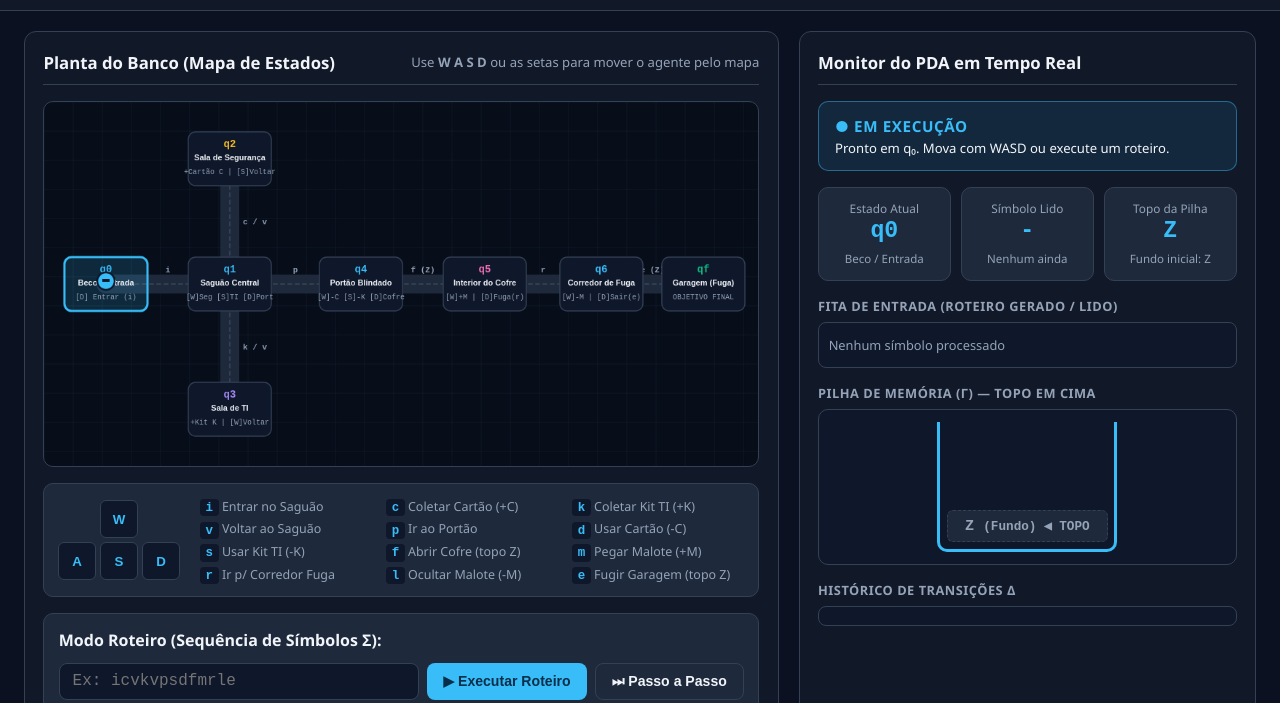
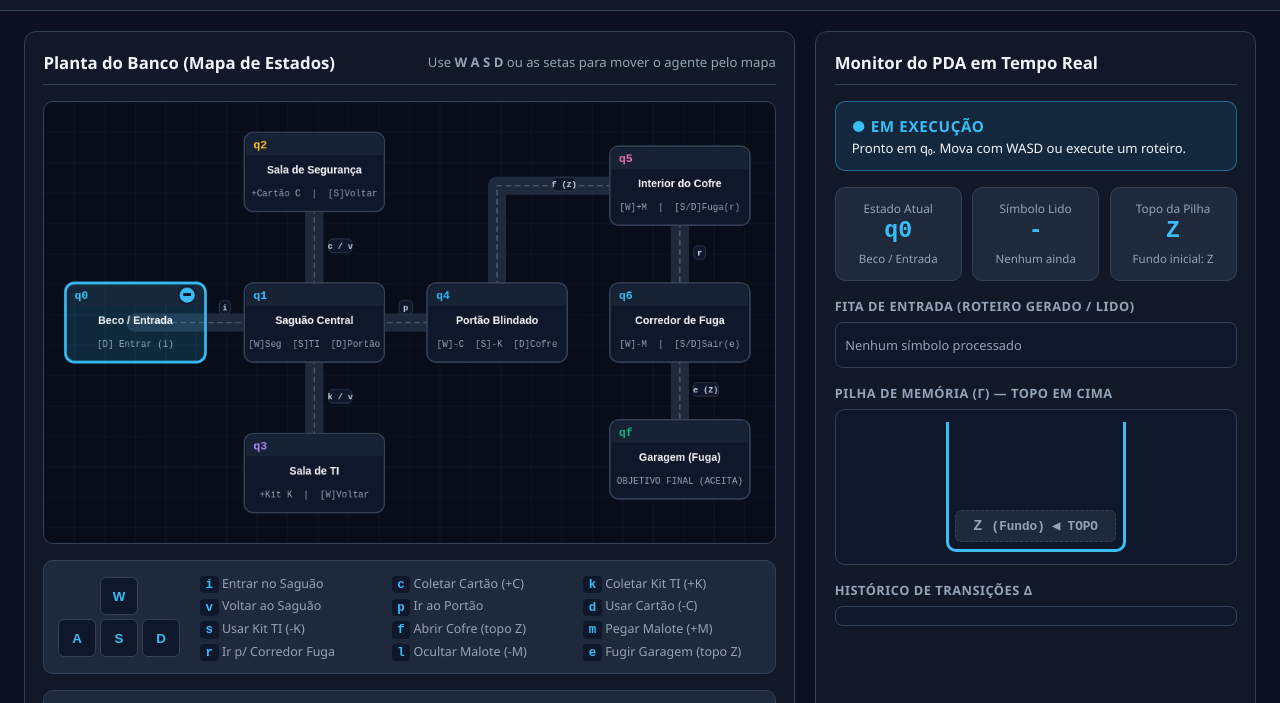
Before and after one commit to everton2803/LFA-JogoPDA, a plain HTML site: page index.html in a window 1280 px wide. Shown: the part 62-765 px from the top of the page. Drawn offline with Linux system fonts and the light colour scheme.

Commit message:
Add files via upload

```diff
--- a/index.html
+++ b/index.html
@@ -27,7 +27,7 @@
       </div>
 
       <div class="canvas-wrapper">
-        <canvas id="gameCanvas" width="980" height="500"></canvas>
+        <canvas id="gameCanvas" width="960" height="580"></canvas>
         <div id="toast-feedback" class="toast hidden"></div>
       </div>
 
@@ -187,56 +187,44 @@
           <polygon points="22,235 48,223 48,247" fill="#38bdf8" />
 
           <!-- Transições (arestas) -->
-          <!-- q0 -> q1 -->
           <line x1="92" y1="235" x2="215" y2="235" stroke="#38bdf8" stroke-width="2" marker-end="url(#arrow)" />
           <text x="153" y="225" fill="#e2e8f0" font-size="12" text-anchor="middle">i, Z ; Z</text>
 
-          <!-- q1 -> q2 (curva esquerda) -->
           <path d="M 230 212 Q 195 150 230 92" fill="none" stroke="#38bdf8" stroke-width="2" marker-end="url(#arrow)" />
           <text x="165" y="145" fill="#fbbf24" font-size="11" text-anchor="middle">c, Z ; CZ</text>
           <text x="165" y="160" fill="#fbbf24" font-size="11" text-anchor="middle">c, K ; CK</text>
 
-          <!-- q2 -> q1 (curva direita) -->
           <path d="M 260 92 Q 295 150 260 212" fill="none" stroke="#38bdf8" stroke-width="2" marker-end="url(#arrow)" />
           <text x="315" y="152" fill="#94a3b8" font-size="11" text-anchor="middle">v, C ; C</text>
 
-          <!-- q1 -> q3 (curva esquerda) -->
           <path d="M 230 258 Q 195 320 230 378" fill="none" stroke="#38bdf8" stroke-width="2" marker-end="url(#arrow)" />
           <text x="165" y="315" fill="#a78bfa" font-size="11" text-anchor="middle">k, Z ; KZ</text>
           <text x="165" y="330" fill="#a78bfa" font-size="11" text-anchor="middle">k, C ; KC</text>
 
-          <!-- q3 -> q1 (curva direita) -->
           <path d="M 260 378 Q 295 320 260 258" fill="none" stroke="#38bdf8" stroke-width="2" marker-end="url(#arrow)" />
           <text x="315" y="322" fill="#94a3b8" font-size="11" text-anchor="middle">v, K ; K</text>
 
-          <!-- q1 -> q4 -->
           <line x1="272" y1="235" x2="435" y2="235" stroke="#38bdf8" stroke-width="2" marker-end="url(#arrow)" />
           <text x="355" y="218" fill="#e2e8f0" font-size="11" text-anchor="middle">p, C ; C</text>
           <text x="355" y="252" fill="#e2e8f0" font-size="11" text-anchor="middle">p, K ; K</text>
 
-          <!-- Loop em q4 -->
           <path d="M 448 212 C 430 155, 495 155, 477 212" fill="none" stroke="#38bdf8" stroke-width="2" marker-end="url(#arrow)" />
           <text x="462" y="146" fill="#34d399" font-size="11" text-anchor="middle">d, C ; λ</text>
           <text x="462" y="161" fill="#34d399" font-size="11" text-anchor="middle">s, K ; λ</text>
 
-          <!-- q4 -> q5 -->
           <line x1="489" y1="235" x2="625" y2="235" stroke="#38bdf8" stroke-width="2" marker-end="url(#arrow)" />
           <text x="557" y="225" fill="#e2e8f0" font-size="12" text-anchor="middle">f, Z ; Z</text>
 
-          <!-- Loop em q5 -->
           <path d="M 638 212 C 620 155, 685 155, 667 212" fill="none" stroke="#38bdf8" stroke-width="2" marker-end="url(#arrow)" />
           <text x="652" y="146" fill="#f472b6" font-size="11" text-anchor="middle">m, Z ; MZ</text>
           <text x="652" y="161" fill="#f472b6" font-size="11" text-anchor="middle">m, M ; MM</text>
 
-          <!-- q5 -> q6 -->
           <line x1="679" y1="235" x2="815" y2="235" stroke="#38bdf8" stroke-width="2" marker-end="url(#arrow)" />
           <text x="747" y="225" fill="#e2e8f0" font-size="12" text-anchor="middle">r, M ; M</text>
 
-          <!-- Loop em q6 -->
           <path d="M 828 212 C 810 155, 875 155, 857 212" fill="none" stroke="#38bdf8" stroke-width="2" marker-end="url(#arrow)" />
           <text x="842" y="156" fill="#34d399" font-size="11" text-anchor="middle">l, M ; λ</text>
 
-          <!-- q6 -> qf -->
           <line x1="869" y1="235" x2="1002" y2="235" stroke="#38bdf8" stroke-width="2" marker-end="url(#arrow)" />
           <text x="935" y="225" fill="#e2e8f0" font-size="12" text-anchor="middle">e, Z ; Z</text>
 
--- a/script.js
+++ b/script.js
@@ -3,15 +3,16 @@
  * Fiel ao arquivo assalto_banco_nao_linear_pda.jff (8 estados: q0..q6, qf)
  */
 
+// Layout em 4 colunas x 3 linhas (960x580) — salas grandes (184x104) e zero sobreposição
 const STATES_META = {
-  q0: { name: "Beco / Entrada", x: 85, y: 250, color: "#38bdf8" },
-  q1: { name: "Saguão Central", x: 255, y: 250, color: "#38bdf8" },
-  q2: { name: "Sala de Segurança", x: 255, y: 78, color: "#fbbf24" },
-  q3: { name: "Sala de TI", x: 255, y: 422, color: "#a78bfa" },
-  q4: { name: "Portão Blindado", x: 435, y: 250, color: "#38bdf8" },
-  q5: { name: "Interior do Cofre", x: 605, y: 250, color: "#f472b6" },
-  q6: { name: "Corredor de Fuga", x: 765, y: 250, color: "#38bdf8" },
-  qf: { name: "Garagem (Fuga)", x: 905, y: 250, color: "#10b981" }
+  q0: { name: "Beco / Entrada",    x: 120, y: 290, color: "#38bdf8" },
+  q2: { name: "Sala de Segurança", x: 355, y: 92,  color: "#fbbf24" },
+  q1: { name: "Saguão Central",    x: 355, y: 290, color: "#38bdf8" },
+  q3: { name: "Sala de TI",        x: 355, y: 488, color: "#a78bfa" },
+  q4: { name: "Portão Blindado",   x: 595, y: 290, color: "#38bdf8" },
+  q5: { name: "Interior do Cofre", x: 835, y: 110, color: "#f472b6" },
+  q6: { name: "Corredor de Fuga",  x: 835, y: 290, color: "#38bdf8" },
+  qf: { name: "Garagem (Fuga)",    x: 835, y: 470, color: "#10b981" }
 };
 
 const SYMBOL_DESC = {
@@ -53,10 +54,10 @@ const TRANSITIONS = [
 // Estado global da simulação
 let pda = {
   state: "q0",
-  stack: ["Z"], // índice length-1 é o TOPO
+  stack: ["Z"],
   tape: [],
   cursor: -1,
-  status: "running", // "running" | "accepted" | "rejected"
+  status: "running",
   statusMessage: "Aguardando entrada em q₀ (Beco / Entrada).",
   logs: [],
   agentPos: { x: STATES_META.q0.x, y: STATES_META.q0.y },
@@ -142,7 +143,6 @@ function stepSymbol(symbol, fromScript = false) {
     return false;
   }
 
-  // Aplica pop e push (rule.push[0] fica no topo)
   pda.stack.pop();
   for (let i = rule.push.length - 1; i >= 0; i--) {
     pda.stack.push(rule.push[i]);
@@ -314,13 +314,13 @@ function handleDirection(dir) {
     else if (dir === "D") symbolToEmit = "f";
     else showToast("No Portão (q₄): W (usar Cartão), S (usar Kit) ou D (abrir Cofre).");
   } else if (st === "q5") {
-    if (dir === "W" || dir === "S") symbolToEmit = "m";
-    else if (dir === "D") symbolToEmit = "r";
-    else showToast("No Cofre (q₅): W/S (pegar malote) ou D (Corredor de Fuga).");
+    if (dir === "A" || dir === "W") symbolToEmit = "m";
+    else if (dir === "S" || dir === "D") symbolToEmit = "r";
+    else showToast("No Cofre (q₅): W (pegar malote) ou S/D (Corredor de Fuga).");
   } else if (st === "q6") {
-    if (dir === "W" || dir === "S") symbolToEmit = "l";
-    else if (dir === "D") symbolToEmit = "e";
-    else showToast("No Corredor (q₆): W/S (ocultar malote) ou D (escapar na Garagem).");
+    if (dir === "A" || dir === "W") symbolToEmit = "l";
+    else if (dir === "S" || dir === "D") symbolToEmit = "e";
+    else showToast("No Corredor (q₆): W (ocultar malote) ou S/D (escapar na Garagem).");
   }
 
   if (symbolToEmit) {
@@ -386,89 +386,111 @@ function updateUI(lastSymbol = null) {
     .join("");
 }
 
-// Renderização do Mapa no Canvas (980x500 — salas bem espaçadas, zero sobreposição)
-function drawCorridor(x1, y1, x2, y2, label) {
+// Renderização do Mapa no Canvas (960x580 — salas grandes 184x104, zero sobreposição)
+function drawCorridor(points, label, labelOffset = { x: 0, y: -14 }) {
   ctx.save();
   ctx.strokeStyle = "#1e293b";
-  ctx.lineWidth = 26;
+  ctx.lineWidth = 24;
   ctx.lineCap = "round";
+  ctx.lineJoin = "round";
   ctx.beginPath();
-  ctx.moveTo(x1, y1);
-  ctx.lineTo(x2, y2);
+  ctx.moveTo(points[0].x, points[0].y);
+  for (let i = 1; i < points.length; i++) {
+    ctx.lineTo(points[i].x, points[i].y);
+  }
   ctx.stroke();
 
-  ctx.strokeStyle = "#334155";
+  ctx.strokeStyle = "#475569";
   ctx.lineWidth = 2;
-  ctx.setLineDash([5, 5]);
+  ctx.setLineDash([6, 6]);
   ctx.beginPath();
-  ctx.moveTo(x1, y1);
-  ctx.lineTo(x2, y2);
+  ctx.moveTo(points[0].x, points[0].y);
+  for (let i = 1; i < points.length; i++) {
+    ctx.lineTo(points[i].x, points[i].y);
+  }
   ctx.stroke();
 
   if (label) {
     ctx.setLineDash([]);
-    ctx.fillStyle = "#94a3b8";
+    const midIdx = Math.floor((points.length - 1) / 2);
+    const mx = (points[midIdx].x + points[midIdx + 1].x) / 2 + labelOffset.x;
+    const my = (points[midIdx].y + points[midIdx + 1].y) / 2 + labelOffset.y;
+
+    ctx.fillStyle = "#0f172a";
+    ctx.strokeStyle = "#334155";
+    ctx.lineWidth = 1;
+    const textW = ctx.measureText(label).width + 12;
+    ctx.beginPath();
+    ctx.roundRect(mx - textW / 2, my - 11, textW, 18, 5);
+    ctx.fill();
+    ctx.stroke();
+
+    ctx.fillStyle = "#cbd5e1";
     ctx.font = "bold 11px monospace";
     ctx.textAlign = "center";
-    if (x1 === x2) {
-      // Corredor vertical: coloca rótulo ao lado direito
-      ctx.textAlign = "left";
-      ctx.fillText(label, x1 + 18, (y1 + y2) / 2 + 4);
-    } else {
-      ctx.fillText(label, (x1 + x2) / 2, (y1 + y2) / 2 - 16);
-    }
+    ctx.fillText(label, mx, my + 2);
   }
   ctx.restore();
 }
 
 function drawRoom(key, meta) {
   const isCurrent = pda.state === key;
-  const w = 114;
-  const h = 74;
+  const w = 184;
+  const h = 104;
   const rx = meta.x - w / 2;
   const ry = meta.y - h / 2;
 
   ctx.save();
   ctx.fillStyle = isCurrent ? "rgba(56, 189, 248, 0.16)" : "#0f172a";
   ctx.strokeStyle = isCurrent ? meta.color : "#334155";
-  ctx.lineWidth = isCurrent ? 3 : 1.5;
+  ctx.lineWidth = isCurrent ? 3.5 : 2;
 
   ctx.beginPath();
-  ctx.roundRect(rx, ry, w, h, 10);
+  ctx.roundRect(rx, ry, w, h, 12);
   ctx.fill();
   ctx.stroke();
 
-  // Badge do estado
+  // Cabeçalho interno da sala
+  ctx.fillStyle = "rgba(30, 41, 59, 0.65)";
+  ctx.beginPath();
+  ctx.roundRect(rx + 2, ry + 2, w - 4, 28, [10, 10, 0, 0]);
+  ctx.fill();
+
+  // Badge do estado (canto superior esquerdo da sala)
   ctx.fillStyle = meta.color;
-  ctx.font = "bold 14px monospace";
+  ctx.font = "bold 15px monospace";
+  ctx.textAlign = "left";
+  ctx.fillText(key, rx + 12, ry + 21);
+
+  // Nome da sala (centralizado e bem legível)
+  ctx.fillStyle = "#f8fafc";
+  ctx.font = "bold 14px sans-serif";
   ctx.textAlign = "center";
-  ctx.fillText(key, meta.x, ry + 21);
+  ctx.fillText(meta.name, meta.x, ry + 54);
 
-  // Nome da sala
-  ctx.fillStyle = "#f1f5f9";
-  ctx.font = "600 11px sans-serif";
-  ctx.fillText(meta.name, meta.x, ry + 39);
-
-  // Dica contextual dentro da sala
+  // Dica contextual na base da sala
   ctx.fillStyle = "#94a3b8";
-  ctx.font = "10px monospace";
+  ctx.font = "12px monospace";
   const hints = {
     q0: "[D] Entrar (i)",
-    q1: "[W]Seg [S]TI [D]Port",
-    q2: "+Cartão C | [S]Voltar",
-    q3: "+Kit K | [W]Voltar",
-    q4: "[W]-C [S]-K [D]Cofre",
-    q5: "[W]+M | [D]Fuga(r)",
-    q6: "[W]-M | [D]Sair(e)",
-    qf: "OBJETIVO FINAL"
+    q1: "[W]Seg  [S]TI  [D]Portão",
+    q2: "+Cartão C  |  [S]Voltar",
+    q3: "+Kit K  |  [W]Voltar",
+    q4: "[W]-C  [S]-K  [D]Cofre",
+    q5: "[W]+M  |  [S/D]Fuga(r)",
+    q6: "[W]-M  |  [S/D]Sair(e)",
+    qf: "OBJETIVO FINAL (ACEITA)"
   };
-  ctx.fillText(hints[key] || "", meta.x, ry + 58);
+  ctx.fillText(hints[key] || "", meta.x, ry + 84);
   ctx.restore();
 }
 
 function renderLoop() {
-  pda.agentPos.x += (pda.targetPos.x - pda.agentPos.x) * 0.18;
-  pda.agentPos.y += (pda.targetPos.y - pda.agentPos.y) * 0.18;
+  // Posiciona o agente no canto superior direito da sala alvo (sem tampar textos)
+  const targetBadgeX = pda.targetPos.x + 68;
+  const targetBadgeY = pda.targetPos.y - 36;
+  pda.agentPos.x += (targetBadgeX - pda.agentPos.x) * 0.2;
+  pda.agentPos.y += (targetBadgeY - pda.agentPos.y) * 0.2;
 
   ctx.clearRect(0, 0, canvas.width, canvas.height);
 
@@ -483,30 +505,33 @@ function renderLoop() {
   }
 
   // Corredores conectando as salas
-  drawCorridor(85, 250, 255, 250, "i");
-  drawCorridor(255, 250, 255, 78, "c / v");
-  drawCorridor(255, 250, 255, 422, "k / v");
-  drawCorridor(255, 250, 435, 250, "p");
-  drawCorridor(435, 250, 605, 250, "f (Z)");
-  drawCorridor(605, 250, 765, 250, "r");
-  drawCorridor(765, 250, 905, 250, "e (Z)");
+  drawCorridor([{ x: 120, y: 290 }, { x: 355, y: 290 }], "i", { x: 0, y: -18 });
+  drawCorridor([{ x: 355, y: 290 }, { x: 355, y: 92 }], "c / v", { x: 34, y: 0 });
+  drawCorridor([{ x: 355, y: 290 }, { x: 355, y: 488 }], "k / v", { x: 34, y: 0 });
+  drawCorridor([{ x: 355, y: 290 }, { x: 595, y: 290 }], "p", { x: 0, y: -18 });
+  // Portão (q4) -> Cofre (q5)
+  drawCorridor([{ x: 595, y: 290 }, { x: 595, y: 110 }, { x: 835, y: 110 }], "f (Z)", { x: -32, y: 0 });
+  // Cofre (q5) -> Corredor Fuga (q6)
+  drawCorridor([{ x: 835, y: 110 }, { x: 835, y: 290 }], "r", { x: 26, y: 0 });
+  // Corredor Fuga (q6) -> Garagem (qf)
+  drawCorridor([{ x: 835, y: 290 }, { x: 835, y: 470 }], "e (Z)", { x: 34, y: 0 });
 
   // Salas
   Object.entries(STATES_META).forEach(([key, meta]) => drawRoom(key, meta));
 
-  // Personagem (Agente)
+  // Personagem (Agente) no canto superior direito da sala atual
   ctx.save();
   ctx.fillStyle = pda.status === "rejected" ? "#ef4444" : "#38bdf8";
   ctx.beginPath();
-  ctx.arc(pda.agentPos.x, pda.agentPos.y - 4, 12, 0, Math.PI * 2);
+  ctx.arc(pda.agentPos.x, pda.agentPos.y, 11, 0, Math.PI * 2);
   ctx.fill();
-  ctx.lineWidth = 2.5;
+  ctx.lineWidth = 2;
   ctx.strokeStyle = "#0f172a";
   ctx.stroke();
 
   // Visor do agente
   ctx.fillStyle = "#0f172a";
-  ctx.fillRect(pda.agentPos.x - 5, pda.agentPos.y - 7, 10, 4);
+  ctx.fillRect(pda.agentPos.x - 5, pda.agentPos.y - 3, 10, 4);
   ctx.restore();
 
   requestAnimationFrame(renderLoop);
--- a/style.css
+++ b/style.css
@@ -130,10 +130,10 @@ body {
 
 .dashboard {
   display: grid;
-  grid-template-columns: 1.65fr 1fr;
+  grid-template-columns: 1.75fr 1fr;
   gap: 1.25rem;
   padding: 1.25rem 1.5rem;
-  max-width: 1580px;
+  max-width: 1660px;
   width: 100%;
   margin: 0 auto;
   flex: 1;
@@ -188,7 +188,7 @@ body {
 canvas {
   display: block;
   width: 100%;
-  max-width: 980px;
+  max-width: 960px;
   height: auto;
 }
 
```
